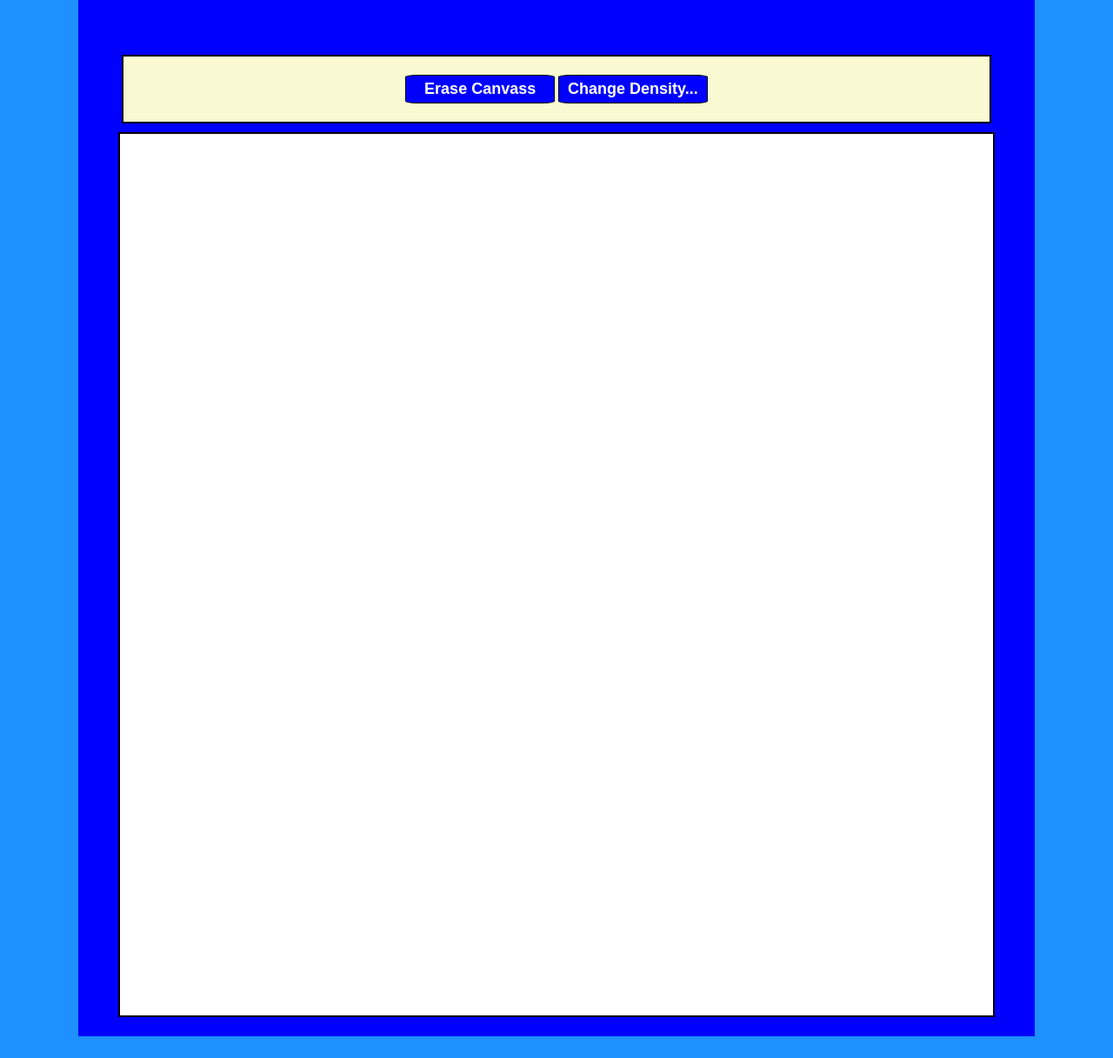
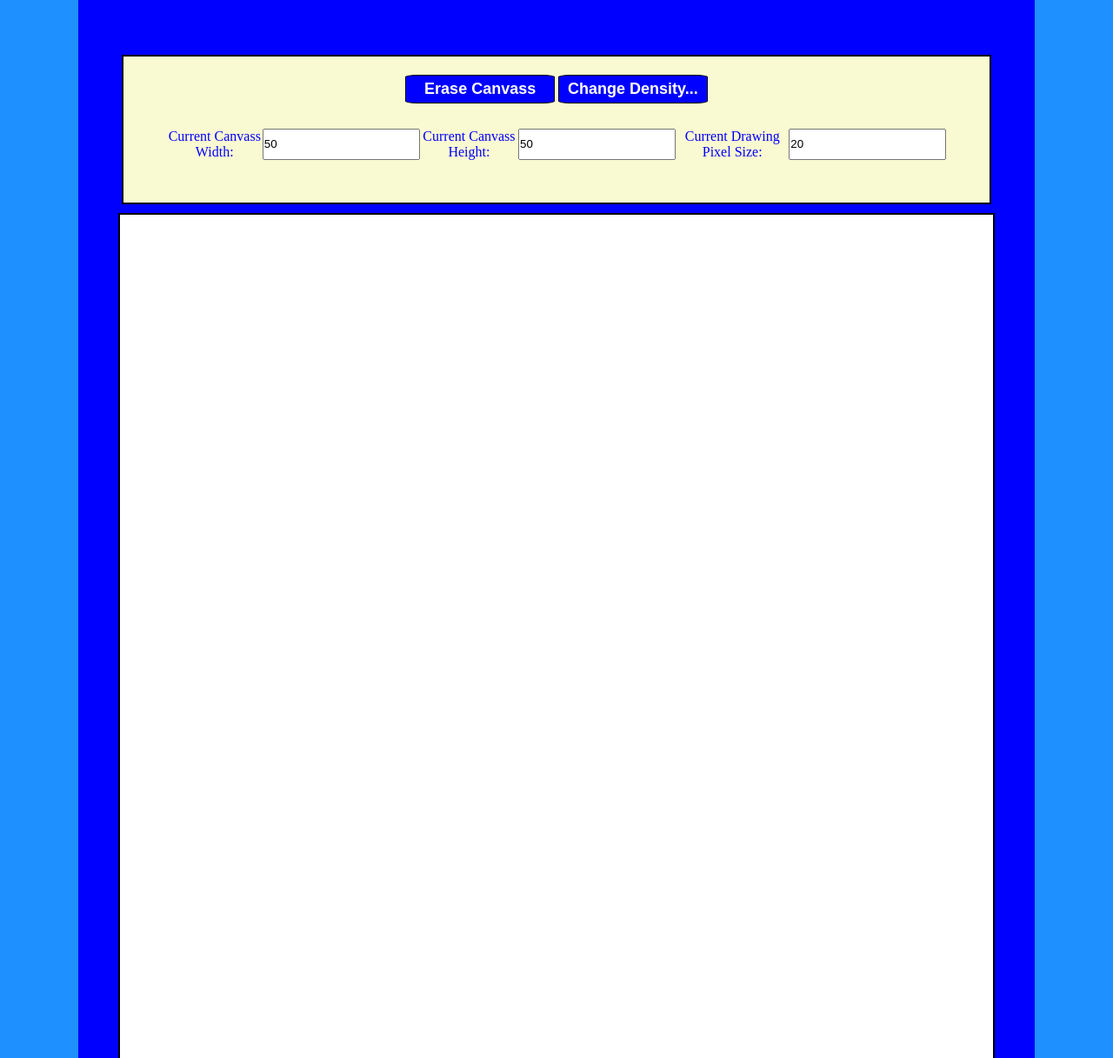
Before and after one commit to a0781082/etch-a-sketch, a plain HTML site: page index.html in a window 1280 px wide. Shown: the part 83-1300 px from the top of the page at 87% size. Before the commit the page ends 1275 px from the top, so only its background shows below. Drawn offline with nearby package versions, Linux system fonts and the light colour scheme.

Commit message:
to display dimensions on the screen

```diff
--- a/index.html
+++ b/index.html
@@ -20,6 +20,14 @@
       <div class="boxes buttons">
         <button class="button" id="erase">Erase Canvass</button>
         <button class="button" id="resize">Change Density...</button>
+        <div class="resolutionBox">
+          <label for="canvassWidth">Current Canvass Width:</label>
+          <input type="text" id="canvassWidth" value="50" readonly>
+          <label for="canvassHeight">Current Canvass Height:</label>
+          <input type="text" id="canvassHeight" value="50" readonly>
+          <label for="pixelSize">Current Drawing Pixel Size:</label>
+          <input type="text" id="pixelSize" value="20" readonly>
+        </div>
       </div>
       <div class="canvass" id="canvass"></div>
     </div>
--- a/script.js
+++ b/script.js
@@ -1,8 +1,8 @@
-var canvassWidth = 5;
-var canvassHeight = 5;
+var canvassWidth = 50;
+var canvassHeight = 50;
 var canvassBorder = 2;
 var canvassTopPad = 10;
-var pixelSide = 10;
+var pixelSide = 20;
 var pixelBorder = 0;
 var divId;
 var newPixel;
@@ -60,6 +60,17 @@ function createCanvass() {
             mouseOver(div);
         })
     })
+
+
+    let canvassWidthElement = document.getElementById("canvassWidth");
+    canvassWidthElement.value = canvassWidth;
+
+    let canvassHeightElement = document.getElementById("canvassHeight");
+    canvassHeightElement.value = canvassHeight;
+
+    let pixelSideElement = document.getElementById("pixelSize");
+    pixelSide = 1000 / canvassWidth
+    pixelSideElement.value = pixelSide;
 }
 
 function createDiv(id) {
--- a/styles.css
+++ b/styles.css
@@ -80,3 +80,11 @@
     color: blue;
     transform: translateY(4px);
 }
+
+.resolutionBox {
+    padding: 3%;
+    text-align: center;
+    align-content: center;
+    display: flex;
+    color: blue;
+}
```
